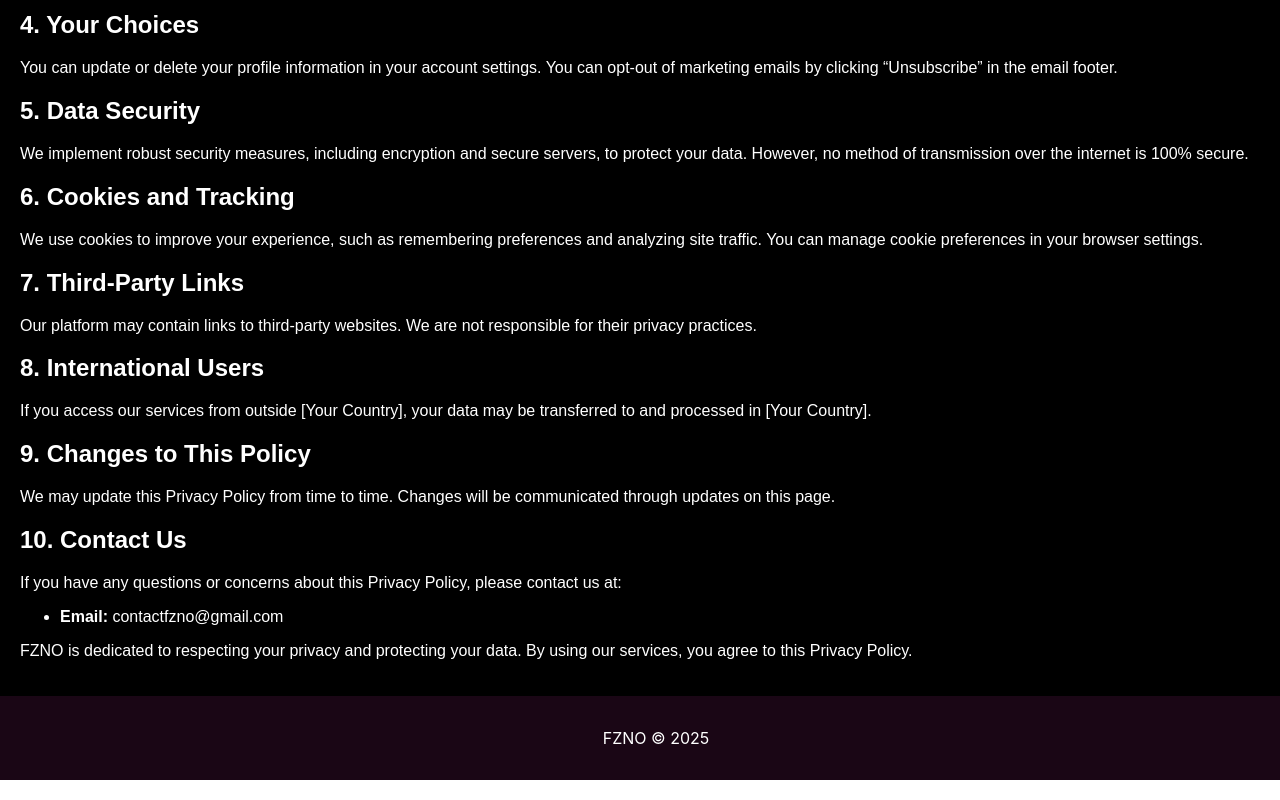
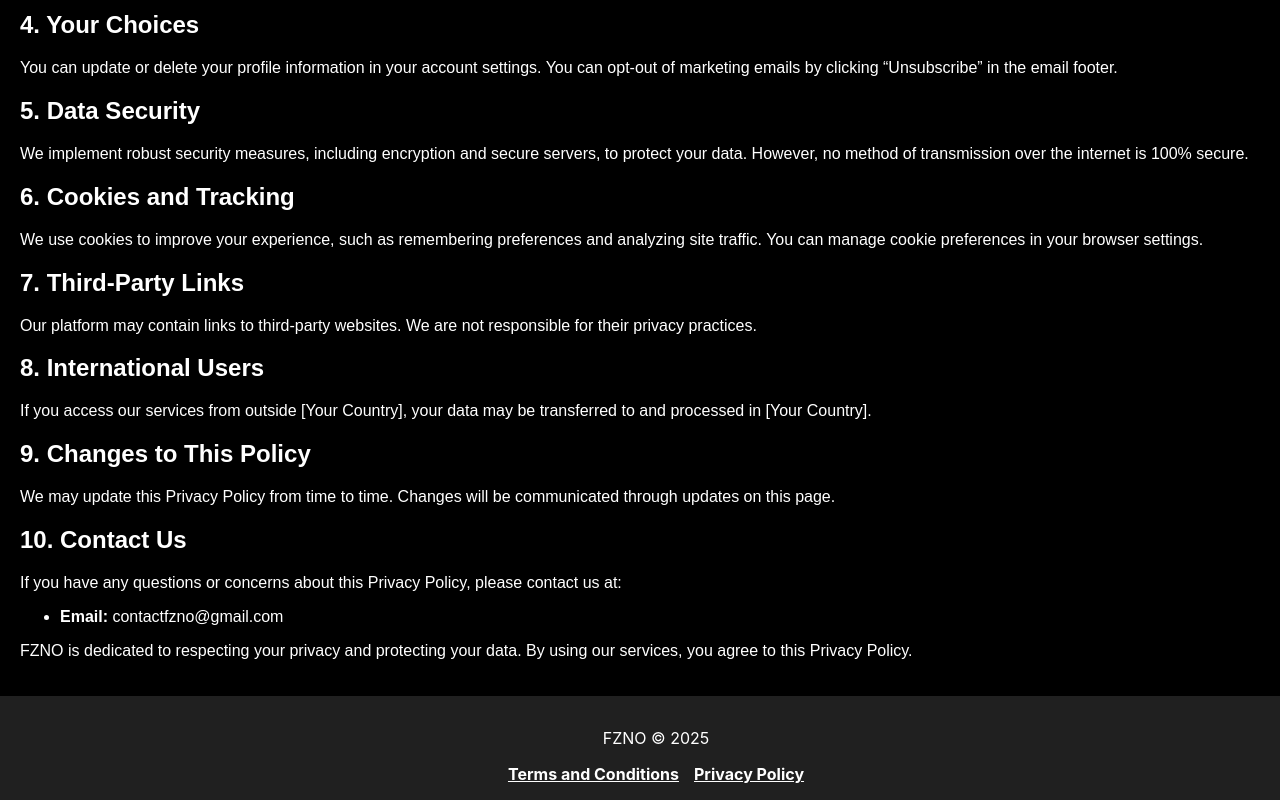
Before and after one commit to Janiarafath/project, a React (Create React App) app: page /Privacy in a window 1280 px wide. Shown: the part 648-1448 px from the top of the page. Built offline with nearby package versions, Linux system fonts and the light colour scheme.

Commit message:
Added source code files

```diff
--- a/src/components/Footer.css
+++ b/src/components/Footer.css
@@ -1,7 +1,7 @@
 .footer {
     text-align: center;
     padding: 20px;
-    background-color: rgba(0, 0, 0, 0.196);
+    background-color: rgba(0, 0, 0, 0);
     position: relative;
 }
 
--- a/src/components/Footer.jsx
+++ b/src/components/Footer.jsx
@@ -3,19 +3,19 @@ import { MDBFooter, MDBContainer } from 'mdb-react-ui-kit';
 
 export default function Footer() {
   return (
-    <MDBFooter className='text-center text-white' style={{ backgroundColor: '#21081a' }}>
+    <MDBFooter className='text-center text-white' style={{ backgroundColor: 'rgba(32, 32, 32, 32)' }}>
       <MDBContainer className='p-4'></MDBContainer>
 
-      <div className="footer text-center p-3" style={{ backgroundColor: 'rgba(0, 0, 0, 0.2)' }}>
-  <p>FZNO © 2025 </p>
-  <div>
-  {/*<a href="/terms" style={{ fontWeight: 'bold', color: 'white', marginRight: '15px' }}>
+   <div className="footer" style={{ backgroundColor: 'rgba(0, 0, 0, 0)' }}>
+        <p>FZNO © 2025 </p>
+        <div>
+      <a href="/terms" style={{ fontWeight: 'bold', color: 'white', marginRight: '15px' }}>
       Terms and Conditions
-    </a>
-    <a href="/privacy" style={{ fontWeight: 'bold', color: 'white' }}>
+        </a>
+        <a href="/privacy" style={{ fontWeight: 'bold', color: 'white' }}>
       Privacy Policy
-  </a> */}
-  </div>
+        </a>
+    </div>
 </div>
 
 
--- a/src/components/Home.css
+++ b/src/components/Home.css
@@ -724,7 +724,7 @@ body {
 /* Footer styles */
 
 .footer {
-    background-color: rgba(15, 14, 14, 0.463);
+    background-color: rgba(0, 0, 0, 0);
     color: white;
     padding: 1rem;
     text-align: center;
--- a/src/components/ThankYou.jsx
+++ b/src/components/ThankYou.jsx
@@ -11,15 +11,15 @@ function ThankYou() {
           We're excited to have you on board! You will receive an email confirmation shortly.
         </p>
         <p className="thank-you-details">
-          If you have any questions or need assistance, feel free to <a href="mailto:support@yourcompany.com">contact us</a>.
+          If you have any questions or need assistance, feel free to <a href="mailto:contactfzno@gmail.com">contact us</a>.
         </p>
         <div className="thank-you-actions">
           <Link to="/" className="go-home-button">
             Go to Homepage
           </Link>
-          <Link to="/contact" className="contact-support-button">
+          <a href="mailto:contactfzno@gmail.com" className="contact-support-button">
             Contact Support
-          </Link>
+          </a>
         </div>
       </div>
     </div>
```
